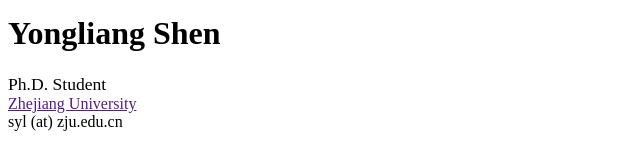
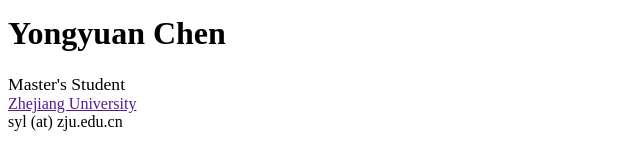
Before and after one commit to yongyuan-chen/yongyuan-chen.github.io, a plain HTML site: page index.html in a window 1280 px wide. Shown: the part 427-571 px from the top of the page, without its empty margins (0-640 px from the left). Drawn offline with Linux system fonts and the light colour scheme.

Commit message:
Update index.html

```diff
--- a/index.html
+++ b/index.html
@@ -4,10 +4,10 @@
         <a class="image avatar"><img src="yongyuanchen.jpg" alt="avatar"></a>
 
 
-        <h1>Yongliang Shen</h1>
+        <h1>Yongyuan Chen</h1>
 
 
-        <position style="font-size:1.10rem;">Ph.D. Student</position>
+        <position style="font-size:1.10rem;">Master's Student</position>
         <br>
 
 
```
